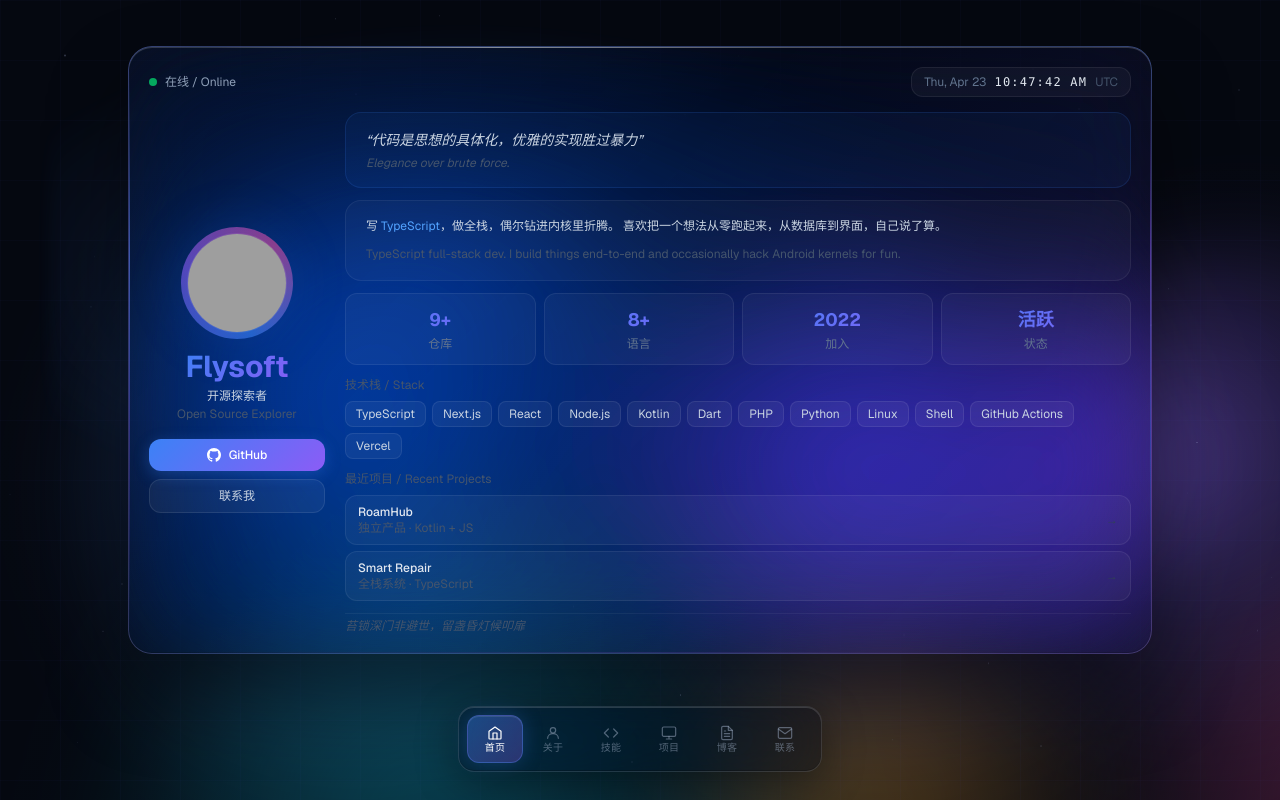
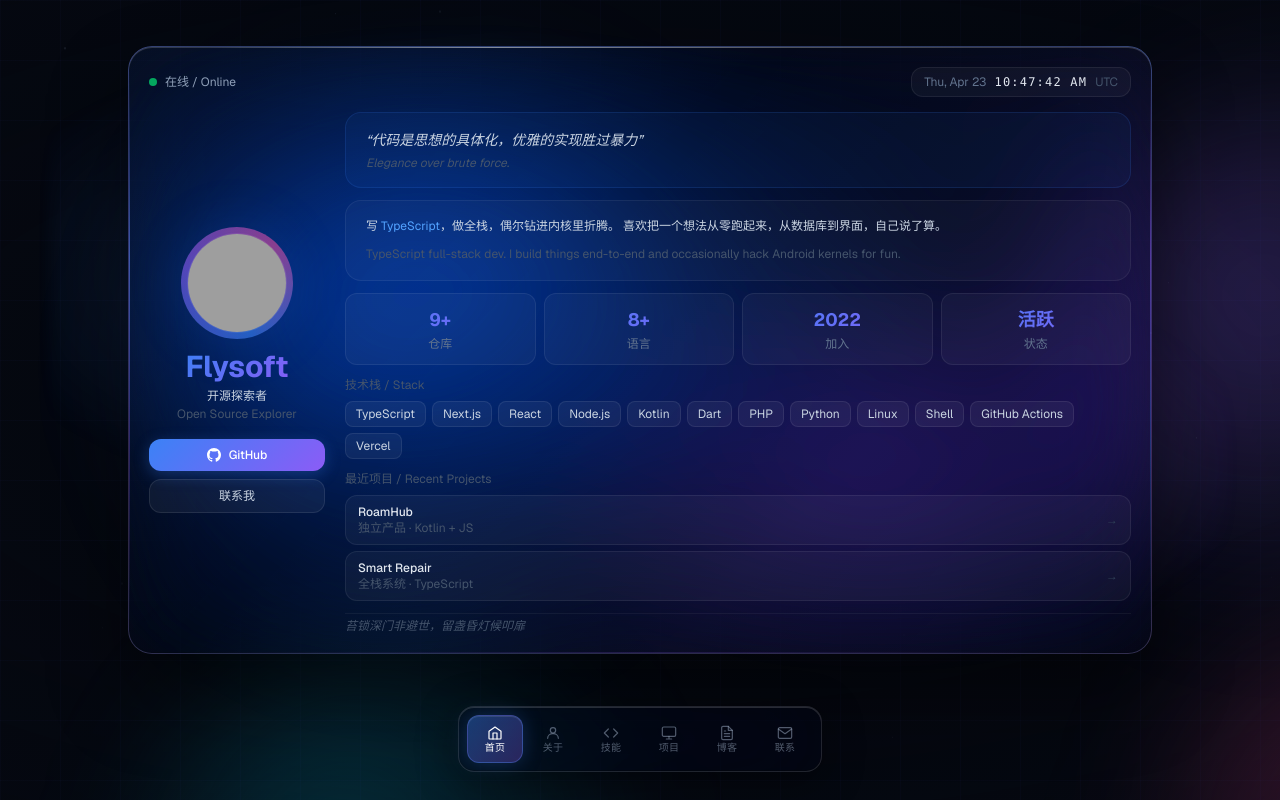
Before and after one commit to Flysoft1337/personal-website, a Next.js app: page / in a window 1280 px wide. Built offline with nearby package versions, Linux system fonts and the light colour scheme; grey boxes are pictures that could not be loaded.

Commit message:
Optimize background animation performance

```diff
--- a/components/Background.tsx
+++ b/components/Background.tsx
@@ -14,12 +14,10 @@
 
   useEffect(() => {
     const defs = [
-      { color: "#3b82f6", x: 10, y: 15, size: 700 },
-      { color: "#8b5cf6", x: 80, y: 10, size: 650 },
-      { color: "#ec4899", x: 90, y: 75, size: 580 },
-      { color: "#06b6d4", x: 5,  y: 80, size: 620 },
-      { color: "#6366f1", x: 50, y: 45, size: 500 },
-      { color: "#f59e0b", x: 55, y: 85, size: 400 },
+      { color: "#3b82f6", x: 10, y: 15, size: 600 },
+      { color: "#8b5cf6", x: 80, y: 10, size: 560 },
+      { color: "#ec4899", x: 88, y: 78, size: 500 },
+      { color: "#06b6d4", x: 5,  y: 80, size: 520 },
     ];
     setOrbs(defs.map((d, i) => ({
       id: i,
@@ -27,23 +25,24 @@
       y: d.y + (Math.random() - 0.5) * 8,
       size: d.size,
       color: d.color,
-      duration: 11 + Math.random() * 7,
-      delay: i * 0.8,
+      duration: 14 + Math.random() * 8,
+      delay: i * 1.2,
     })));
-    setParticles(Array.from({ length: reduced ? 0 : 50 }, (_, i) => ({
+    setParticles(Array.from({ length: reduced ? 0 : 20 }, (_, i) => ({
       id: i,
       x: Math.random() * 100,
       y: Math.random() * 100,
-      size: Math.random() * 1.8 + 0.5,
-      duration: 7 + Math.random() * 9,
+      size: Math.random() * 1.5 + 0.5,
+      duration: 10 + Math.random() * 8,
       delay: Math.random() * 5,
     })));
   }, [reduced]);
 
   return (
-    <div className="fixed inset-0 overflow-hidden pointer-events-none">
+    <div className="fixed inset-0 overflow-hidden pointer-events-none" style={{ willChange: "transform" }}>
       <div className="absolute inset-0" style={{ background: "#050810" }} />
 
+      {/* 光球 — 去掉 mixBlendMode，改用透明度叠加，减少 GPU 合成层 */}
       {orbs.map((orb) => (
         <motion.div
           key={orb.id}
@@ -54,14 +53,13 @@
             width: orb.size,
             height: orb.size,
             transform: "translate(-50%, -50%)",
-            background: `radial-gradient(circle at 40% 40%, ${orb.color}70 0%, ${orb.color}30 35%, transparent 68%)`,
-            filter: "blur(50px)",
-            mixBlendMode: "screen",
+            background: `radial-gradient(circle at 40% 40%, ${orb.color}50 0%, ${orb.color}20 40%, transparent 70%)`,
+            filter: "blur(60px)",
+            willChange: "transform",
           }}
           animate={reduced ? {} : {
-            x: [0, 80, -60, 40, -20, 0],
-            y: [0, -60, 80, -30, 50, 0],
-            scale: [1, 1.25, 0.85, 1.15, 0.95, 1],
+            x: [0, 60, -40, 20, 0],
+            y: [0, -40, 60, -20, 0],
           }}
           transition={{ duration: orb.duration, delay: orb.delay, repeat: Infinity, ease: "easeInOut" }}
         />
@@ -84,8 +82,8 @@
         <motion.div
           key={p.id}
           className="absolute rounded-full"
-          style={{ left: `${p.x}%`, top: `${p.y}%`, width: p.size, height: p.size, background: "rgba(200,210,255,0.5)" }}
-          animate={{ y: [-14, 14, -14], opacity: [0.08, 0.5, 0.08] }}
+          style={{ left: `${p.x}%`, top: `${p.y}%`, width: p.size, height: p.size, background: "rgba(200,210,255,0.4)", willChange: "transform, opacity" }}
+          animate={{ y: [-12, 12, -12], opacity: [0.06, 0.4, 0.06] }}
           transition={{ duration: p.duration, delay: p.delay, repeat: Infinity, ease: "easeInOut" }}
         />
       ))}
```
